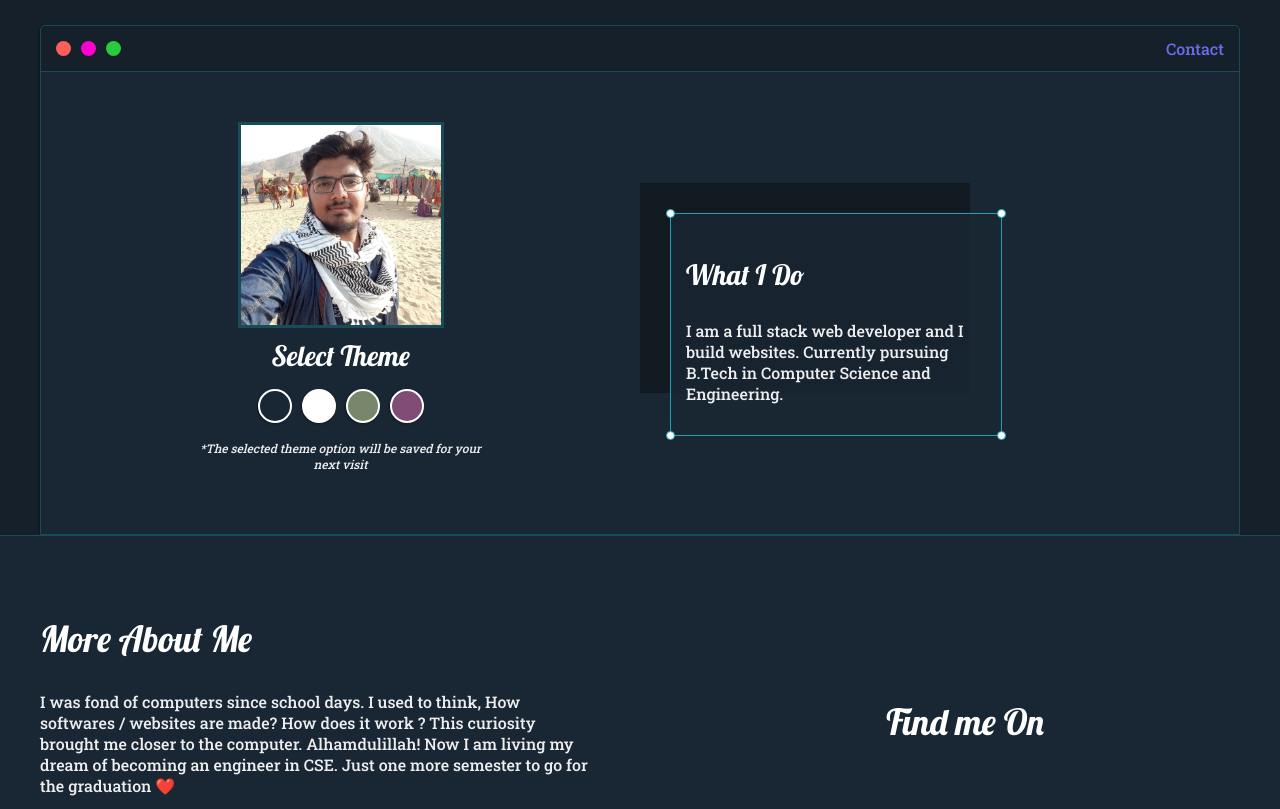
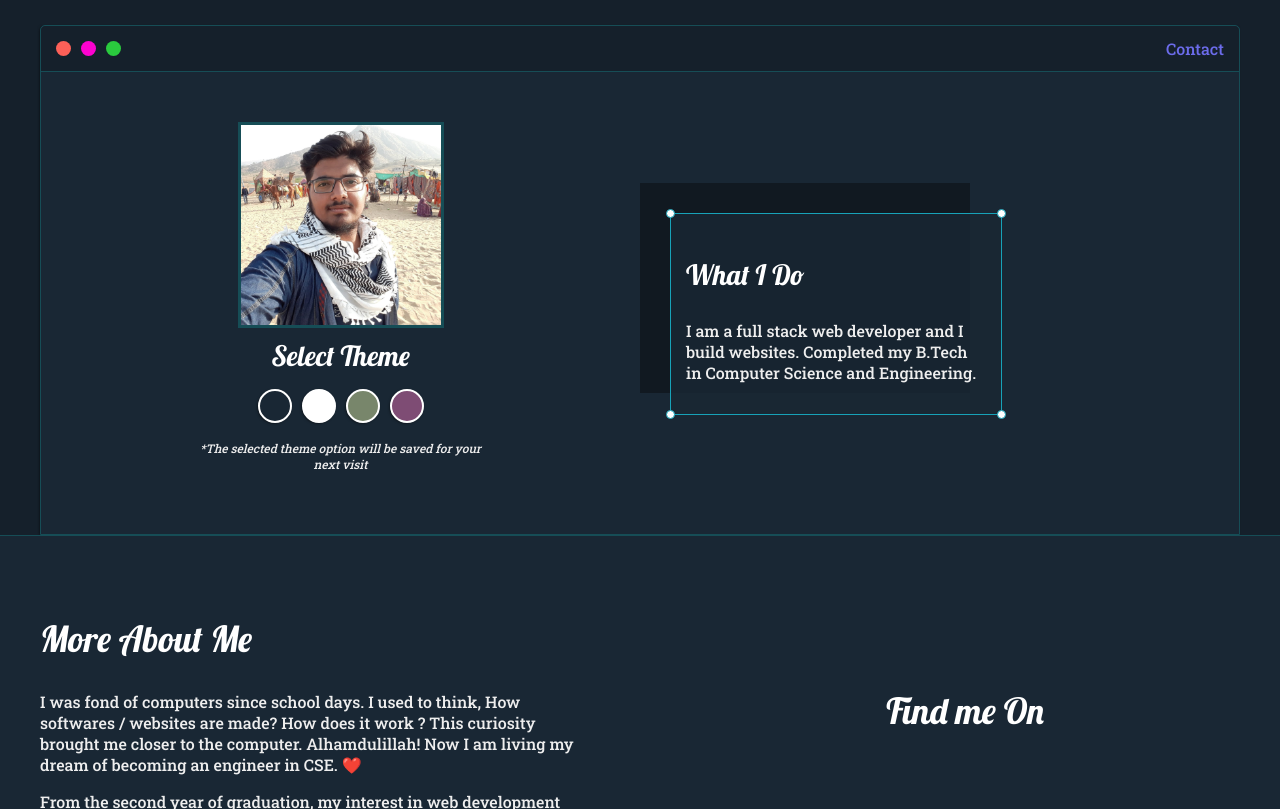
Before and after one commit to arshtamboli/portfolio.github.io, a plain HTML site: page index.html in a window 1280 px wide. Shown: the part 138-947 px from the top of the page. Drawn offline with Linux system fonts and the light colour scheme.

Commit message:
Update index.html

```diff
--- a/index.html
+++ b/index.html
@@ -65,7 +65,7 @@
                             <div id="corner-topright" class="corner"></div>
                             <h3>What I Do</h3>
                             <p>I am a full stack web developer and I build websites.
-                                Currently pursuing B.Tech in Computer Science and Engineering.</p>
+                                Completed my B.Tech in Computer Science and Engineering.</p>
                             <div id="corner-bottomright" class="corner"></div>
                             <div id="corner-bottomleft" class="corner"></div>
                         </div>
@@ -85,7 +85,7 @@
 
                     <p>I was fond of computers since school days. I used to think, How softwares / websites are made? How
                         does it work ? This curiosity brought me closer to the computer. Alhamdulillah! Now I am living
-                        my dream of becoming an engineer in CSE. Just one more semester to go for the graduation ❤️ </p>
+                        my dream of becoming an engineer in CSE. ❤️ </p>
 
                     <p>From the second year of graduation, my interest in web development increased and I started
                         focusing on web development, making small projects. I do new projects to tickle my brain and
@@ -187,7 +187,7 @@
     <section class="s2" id="footer">
         <div class="main-container">
             <h2 style="text-align: center;">Contact Me</h2>
-            <p style="text-align: center;">Wanna do collab with me? Or wants to hire me? Just mail me by clicking the below button.</p>
+            <p style="text-align: center;">Wanna do collab with me? Or want to hire me? Just mail me by clicking the below button.</p>
             <div class="mailto">
             <li style="text-align: center;"><a href="mailto:arsh.tamboli1@gmail.com"><i class="fas fa-envelope-square"></i></a></li>
             </div>
```
